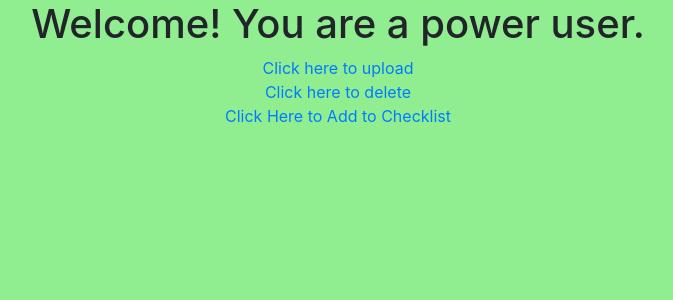
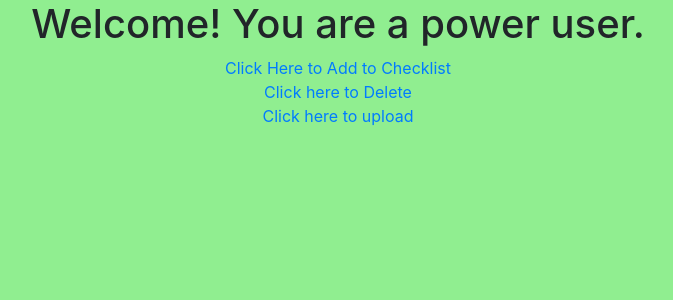
Before and after one commit to catonsun/cs329e-3, a Flask app: template TEMPLATES/home-user.html in a window 1280 px wide. Shown: the top 300 px of the page, without its empty margins (302-975 px from the left). Run offline with Flask 2, Linux system fonts and the light colour scheme; the template is opened without the code that fills it, so the values that code supplies are empty; some libraries are stand-ins or nearby versions.

Commit message:
formatted templates

```diff
--- a/TEMPLATES/checklist.html
+++ b/TEMPLATES/checklist.html
@@ -54,6 +54,8 @@
 <br>
 <button onclick="addToList()">Click to add chore to list</button>
 <ul id="cl">
+<body style="background-color:lightgreen">
+</body>
 
 </ul>
 {% endblock %}
--- a/TEMPLATES/home-user.html
+++ b/TEMPLATES/home-user.html
@@ -3,11 +3,11 @@
 {% block body %}
     <center>
     <h1>Welcome! You are a power user.</h1>
+    <a href="/checklist">Click Here to Add to Checklist</a>
+    <br>
+    <a href="/delete">Click here to Delete</a>
+    <br>
     <a &nbsp; href="/upload">Click here to upload</a>
-    <br>
-    <a href="/delete">Click here to delete</a>
-    <br>
-    <a href="/checklist">Click Here to Add to Checklist</a>
     <body style="background-color:lightgreen">
     </body>
     </center>
--- a/TEMPLATES/home.html
+++ b/TEMPLATES/home.html
@@ -16,7 +16,8 @@
         }
     </style>
     <center><h1>Welcome to Chore Tracker!</h1>
-        <br> <text>Please use this website to create and track chores for your kids!</text> <br> <br>
+        <br> <text>Please use this website to create and track chores for your kids!</text> <br>
+        <text>If you are a parent, please log in. If you are a kid, please add a chore</text> <br> <br>
         <button class = "button" onclick="window.location.href='/login'"> Click Here to Login </button>
         <br>
         <a href="/upload">Click Here to Add a Chore</a></center>
```
